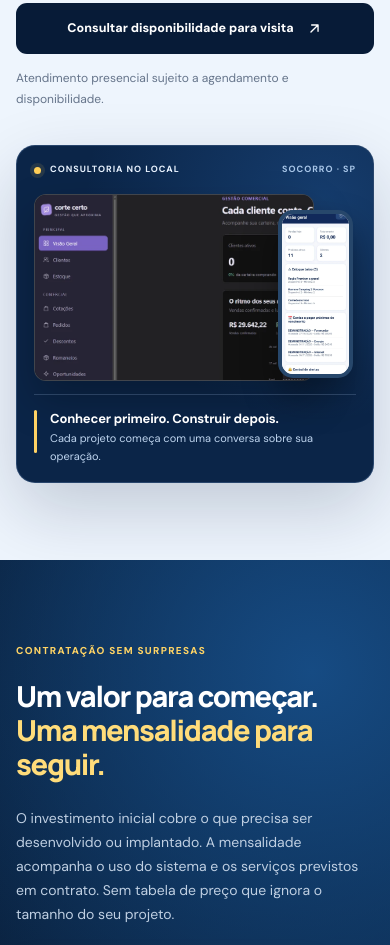
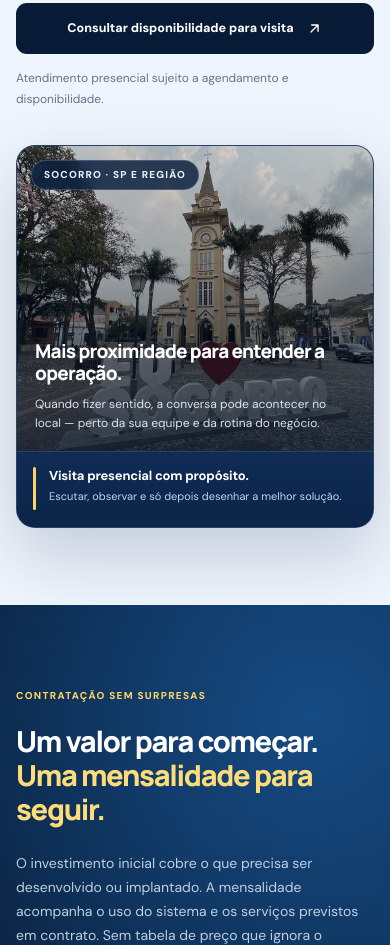
Before and after one commit to Macimiano/Site-Skye, a website: page index.html in a window 390 px wide. Shown: the part 8384-9329 px from the top of the page. Drawn offline with Linux system fonts and the light colour scheme.

Commit message:
foto socorro

```diff
--- a/index.html
+++ b/index.html
@@ -153,7 +153,7 @@
 <section aria-labelledby="visit-title" class="local-visit-section" id="visita">
 <div class="container visit-grid">
 <div class="visit-copy"><span class="eyebrow">SOCORRO · SP E REGIÃO</span><h2 id="visit-title">Podemos conhecer<br/><span>seu negócio de perto.</span></h2><p>Se sua empresa está em Socorro ou nas cidades próximas, podemos agendar uma visita. A ideia é conversar com quem trabalha no local, observar a rotina e entender quais problemas valem a pena resolver com tecnologia.</p><div class="visit-steps"><div><span>01</span><strong>Você conta o que precisa</strong></div><div><span>02</span><strong>A gente conhece a operação</strong></div><div><span>03</span><strong>Preparamos uma proposta com clareza</strong></div></div><a class="btn btn-dark" href="https://wa.me/5519998491844?text=Ol%C3%A1%21%20Sou%20de%20Socorro%20ou%20regi%C3%A3o%20e%20gostaria%20de%20agendar%20uma%20visita%20da%20Skye%20ao%20meu%20neg%C3%B3cio." rel="noopener noreferrer" target="_blank">Consultar disponibilidade para visita <svg class="ic"><use href="#i-arrow-up"></use></svg></a><p class="visit-condition">Atendimento presencial sujeito a agendamento e disponibilidade.</p></div>
-<div class="visit-showcase"><div class="visit-showcase-top"><span class="visit-local-dot"></span><strong>CONSULTORIA NO LOCAL</strong><span>SOCORRO · SP</span></div><div class="visit-showcase-display"><div class="visit-showcase-screen"><img alt="Exemplo real de sistema de gestão desenvolvido pela Skye" loading="lazy" src="assets/galeria/corte-certo-visao.webp"/></div><div class="visit-showcase-mobile"><img alt="Exemplo de painel de gestão no celular" loading="lazy" src="assets/galeria/mobile-painel.webp"/></div></div><div class="visit-showcase-bottom"><span class="visit-showcase-line"></span><div><strong>Conhecer primeiro. Construir depois.</strong><p>Cada projeto começa com uma conversa sobre sua operação.</p></div></div></div>
+<div class="visit-showcase visit-showcase-photo-card"><div class="visit-showcase-photo"><img alt="Praça central de Socorro com o letreiro Eu amo Socorro e a igreja ao fundo" loading="lazy" src="assets/galeria/socorro-praca.webp"/><div class="visit-photo-overlay"></div><div class="visit-photo-badge">SOCORRO · SP E REGIÃO</div><div class="visit-photo-copy"><strong>Mais proximidade para entender a operação.</strong><p>Quando fizer sentido, a conversa pode acontecer no local — perto da sua equipe e da rotina do negócio.</p></div></div><div class="visit-showcase-bottom"><span class="visit-showcase-line"></span><div><strong>Visita presencial com propósito.</strong><p>Escutar, observar e só depois desenhar a melhor solução.</p></div></div></div>
 </div>
 </section>
 <section aria-labelledby="pricing-title" class="pricing-section" id="investimento">
--- a/styles.css
+++ b/styles.css
@@ -427,3 +427,36 @@ p{line-height:1.72}
 .legal-body .legal-note{background:var(--page-alt);color:var(--page-fg);border-color:#e2b94d;border-radius:0 8px 8px 0;padding:18px 21px}
 .legal-body a{color:var(--page-blue);text-decoration:underline;text-underline-offset:3px}
 .legal-body a:hover{opacity:.82}
+
+/* v3.1 — seção de visita com foto local de Socorro para reforçar proximidade */
+.visit-showcase-photo-card{padding:0;background:#0d2242;border:1px solid rgba(143,184,234,.22);overflow:hidden}
+.visit-showcase-photo-card::before{display:none}
+.visit-showcase-photo{position:relative;min-height:420px}
+.visit-showcase-photo img{display:block;width:100%;height:100%;min-height:420px;object-fit:cover;object-position:center}
+.visit-photo-overlay{position:absolute;inset:0;background:linear-gradient(180deg,rgba(5,20,40,.18) 0%,rgba(5,20,40,.3) 36%,rgba(5,20,40,.76) 100%)}
+.visit-photo-badge{position:absolute;top:18px;left:18px;z-index:2;background:rgba(8,29,61,.82);backdrop-filter:blur(8px);border:1px solid rgba(255,255,255,.18);color:#e8f2ff;border-radius:999px;padding:10px 14px;font:800 11px/1 'DM Sans',sans-serif;letter-spacing:.12em}
+.visit-photo-copy{position:absolute;left:22px;right:22px;bottom:20px;z-index:2;color:#fff;max-width:420px}
+.visit-photo-copy strong{display:block;font:800 clamp(20px,2vw,28px)/1.15 'Manrope','DM Sans',sans-serif;letter-spacing:-.04em}
+.visit-photo-copy p{margin-top:10px;font-size:13px;line-height:1.7;color:rgba(235,244,255,.9)}
+.visit-showcase-photo-card .visit-showcase-bottom{padding:18px 22px 20px;background:linear-gradient(180deg,#102c55,#0b2548);border-top:1px solid rgba(185,214,247,.17)}
+.visit-showcase-photo-card .visit-showcase-bottom p{max-width:470px}
+:root[data-theme="dark"] .visit-showcase-photo-card,
+:root[data-theme="dark"] .visit-showcase-photo-card .visit-showcase-bottom{background:#0e2343}
+@media(prefers-color-scheme:dark){
+  :root[data-theme="auto"] .visit-showcase-photo-card,
+  :root[data-theme="auto"] .visit-showcase-photo-card .visit-showcase-bottom{background:#0e2343}
+}
+@media(max-width:760px){
+  .visit-showcase-photo{min-height:360px}
+  .visit-showcase-photo img{min-height:360px}
+  .visit-photo-copy{left:18px;right:18px;bottom:18px;max-width:unset}
+  .visit-photo-copy strong{font-size:23px}
+}
+@media(max-width:530px){
+  .visit-showcase-photo{min-height:305px}
+  .visit-showcase-photo img{min-height:305px}
+  .visit-photo-badge{top:14px;left:14px;padding:9px 12px;font-size:10px}
+  .visit-photo-copy strong{font-size:19px}
+  .visit-photo-copy p{font-size:12px;line-height:1.6}
+  .visit-showcase-photo-card .visit-showcase-bottom{padding:15px 16px 17px}
+}
```
Also changed, not shown: assets/galeria/socorro-praca.webp (added).
